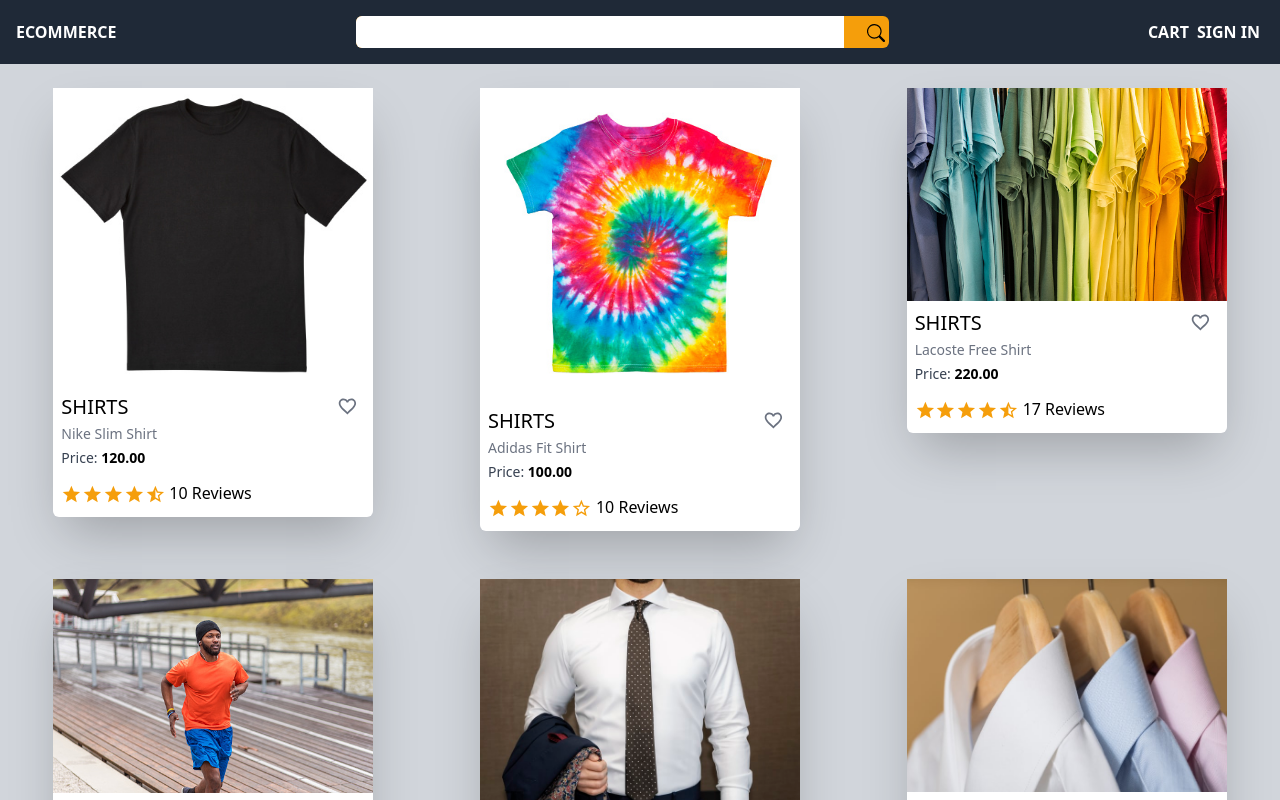
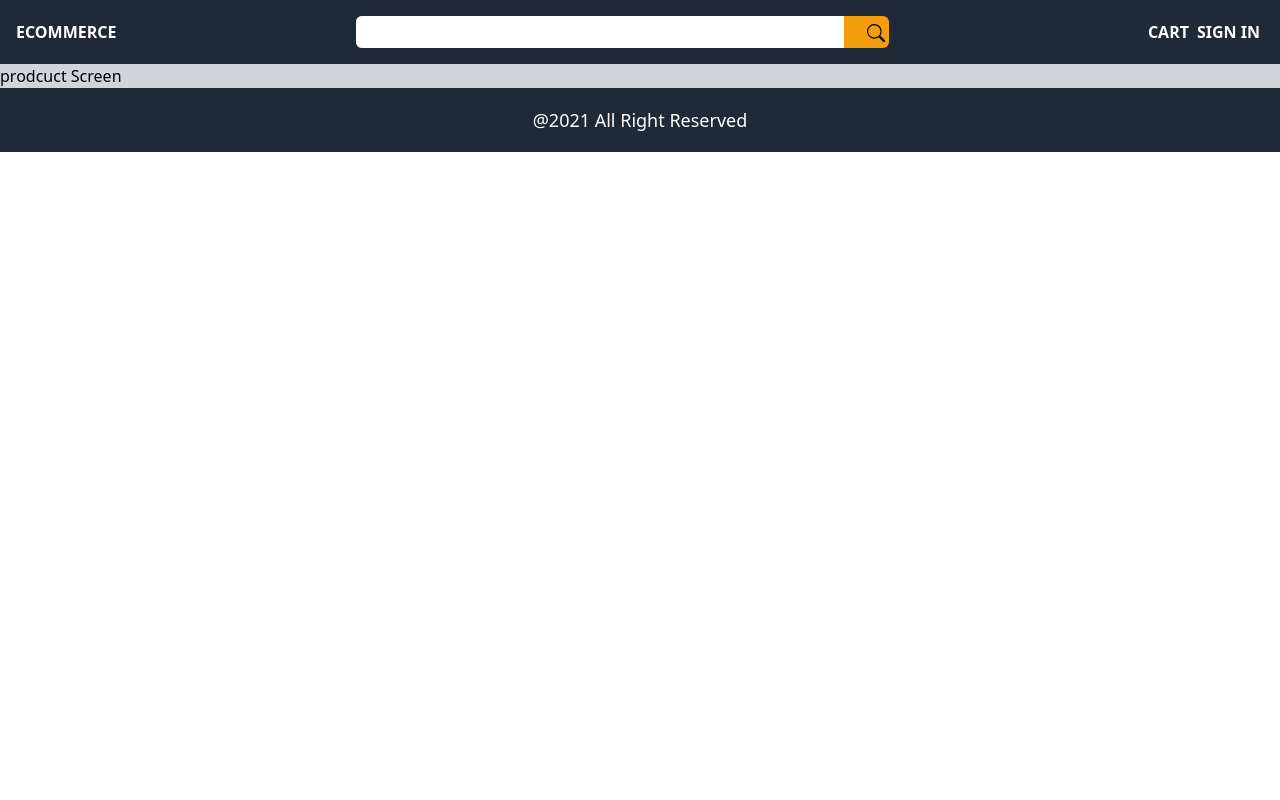
Before and after one commit to Ganeshkollatii98/Ecom-App, a React (Create React App) app in the folder ecom-ama-flip/: page /product/1 in a window 1280 px wide. Shown: the top 800 px of the page. Built offline with nearby package versions, Linux system fonts and the light colour scheme; some icons are missing.

Commit message:
Added routing between homescreen and product sceen

```diff
--- a/ecom-ama-flip/package.json
+++ b/ecom-ama-flip/package.json
@@ -19,6 +19,7 @@
     "react-dom": "^17.0.2",
     "react-icons": "^4.3.1",
     "react-icons-kit": "^2.0.0",
+    "react-router-dom": "^6.0.2",
     "react-scripts": "4.0.3",
     "web-vitals": "^1.1.2"
   },
--- a/ecom-ama-flip/src/App.js
+++ b/ecom-ama-flip/src/App.js
@@ -1,17 +1,27 @@
 
 import './index.css';
+import {Route,BrowserRouter,Routes} from "react-router-dom";
 import { Footer } from './Components/Footer';
 import { Header } from './Components/Header';
 import Main from './Components/Main';
+import HomeScreen from './Screens/HomeScreen';
+import ProductScreen from './Screens/ProductScreen';
 
 function App() {
   return (
-
+    <BrowserRouter>
     <div className="w-screen bg-gray-300 font-nunito">
       <Header/>
-       <Main/>
+
+        <Routes>
+        <Route path="/product/:id" element={<ProductScreen/>}></Route>
+        <Route path="/" element={<HomeScreen/>} exact></Route>
+        </Routes>
+
       <Footer/>
+
     </div>
+    </BrowserRouter>
 
   );
 }
--- a/ecom-ama-flip/src/Components/Main.js
+++ b/ecom-ama-flip/src/Components/Main.js
@@ -1,9 +1,12 @@
 import React from 'react'
+import {Route,BrowserRouter} from "react-router-dom";
 import Product from './Product'
 import data from "../data";
-
+import HomeScreen from '../Screens/HomeScreen';
+import ProductScreen from '../Screens/ProductScreen';
 export default function Main() {
     return (
+
         <div class="products-container   w-full flex flex-wrap  justify-around">
               {data.products.map((item)=>{
 
--- /dev/null
+++ b/ecom-ama-flip/src/Screens/HomeScreen.js
@@ -0,0 +1,12 @@
+import React from 'react'
+import Product from '../Components/Product'
+import data from "../data";
+export default function HomeScreen() {
+    return (
+        <div class="products-container   w-full flex flex-wrap  justify-around">
+        {data.products.map((item)=>{
+           return <Product product={item} key={item._id} />
+        })}
+       </div>
+    )
+}
--- /dev/null
+++ b/ecom-ama-flip/src/Screens/ProductScreen.js
@@ -0,0 +1,9 @@
+import React from 'react'
+
+export default function ProductScreen() {
+    return (
+        <div>
+            <div>prodcuct Screen</div>
+        </div>
+    )
+}
```
Also changed, not shown: 1 other file (tests, documents, lock files or other folders).
